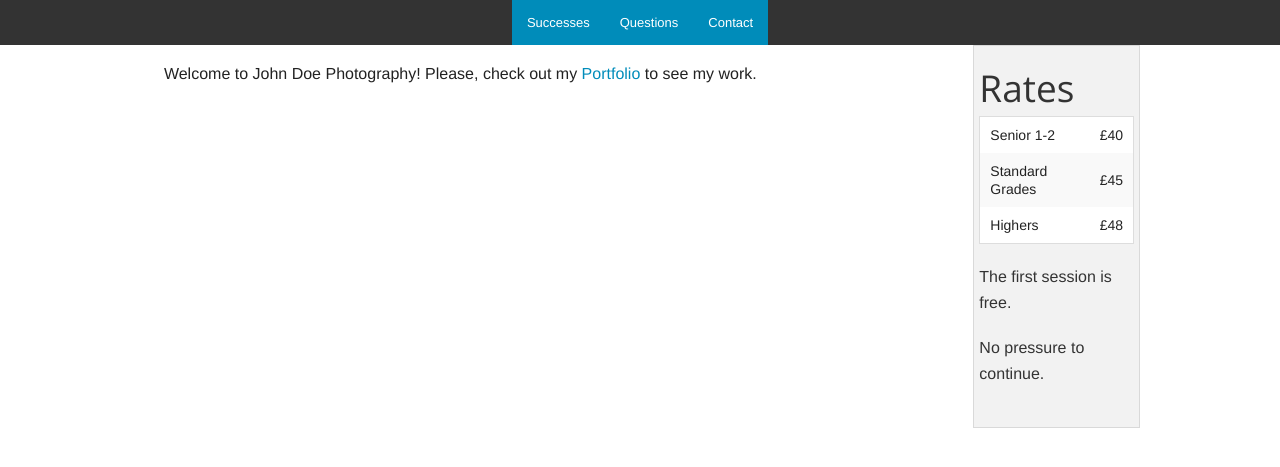
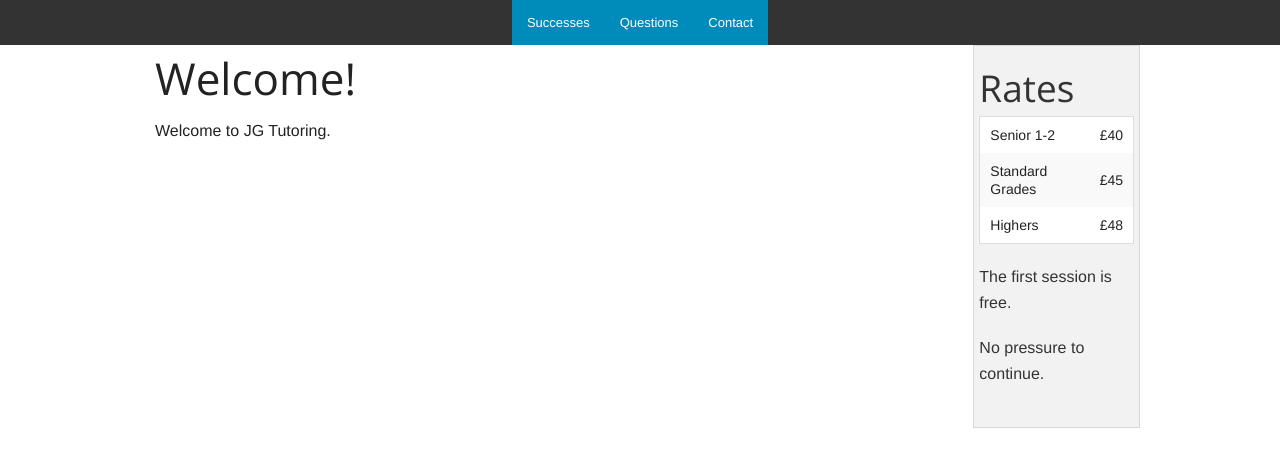
Before and after one commit to johngallagher/jgtutoring, a Jekyll site: the page built from index.md, in a window 1280 px wide. Shown: the top 467 px of the page. Built offline with Jekyll 4.4.1, drawn with Linux system fonts in a browser that asks for light colours.

Commit message:
Updated index.md

```diff
--- a/index.md
+++ b/index.md
@@ -3,8 +3,6 @@ layout: default
 published: true
 ---
 
-<section class="content">
-  <p>
-  Welcome to John Doe Photography! Please, check out my <a href="/portfolio/">Portfolio</a> to see my work.
-  </p>
-</section>
+# Welcome!
+
+Welcome to JG Tutoring.
```
